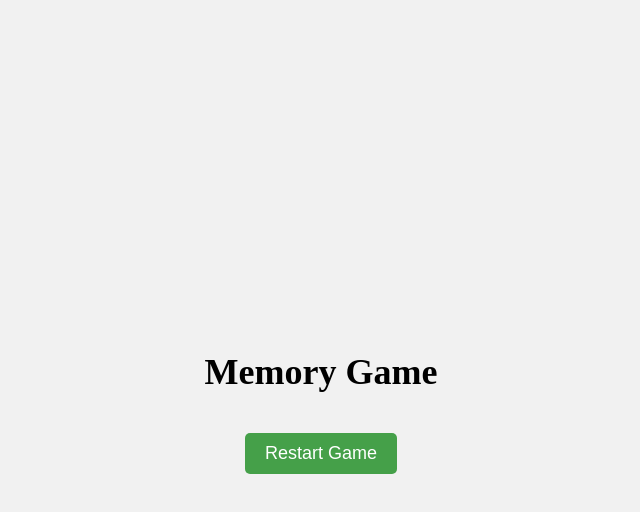
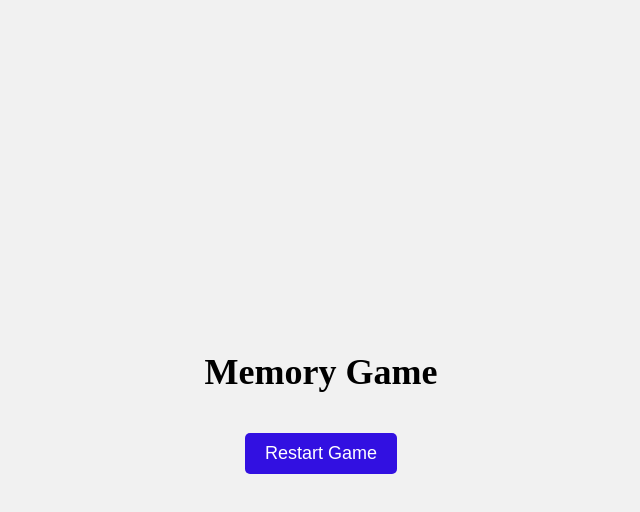
Before and after one commit to Demira11/Memory-Card-Game, a plain HTML site: page index.html in a window 1280 px wide. In both pictures the pointer is over the button "Restart Game". Shown: the whole page, without its empty margins (319-959 px from the left). Drawn offline with Linux system fonts and the light colour scheme.

Commit message:
Changed color of button

```diff
--- a/src/style.css
+++ b/src/style.css
@@ -69,5 +69,5 @@ body {
 }
 
 .restart-button:hover {
-    background-color: #45a049;
+    background-color: #3210e1;
 }
```
